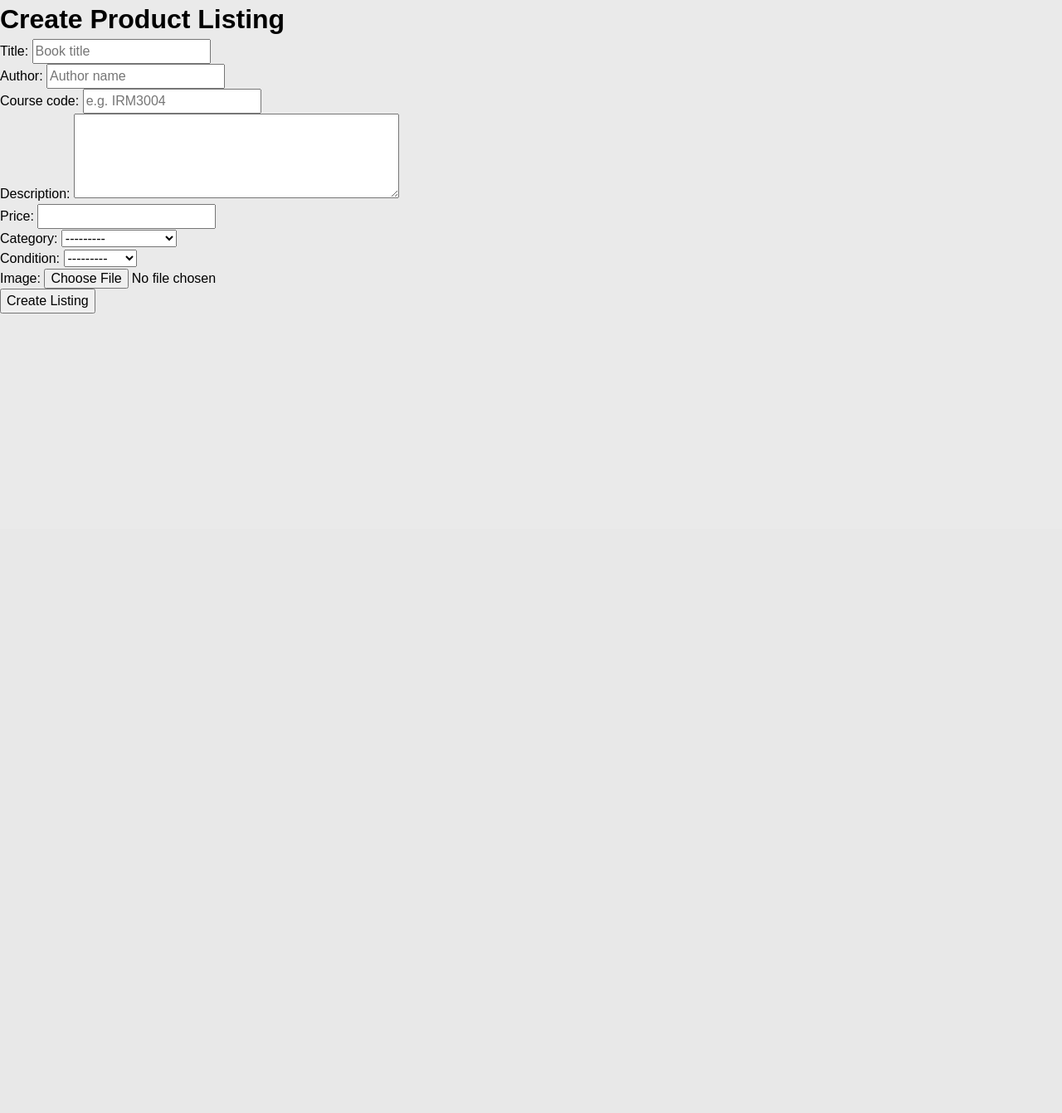
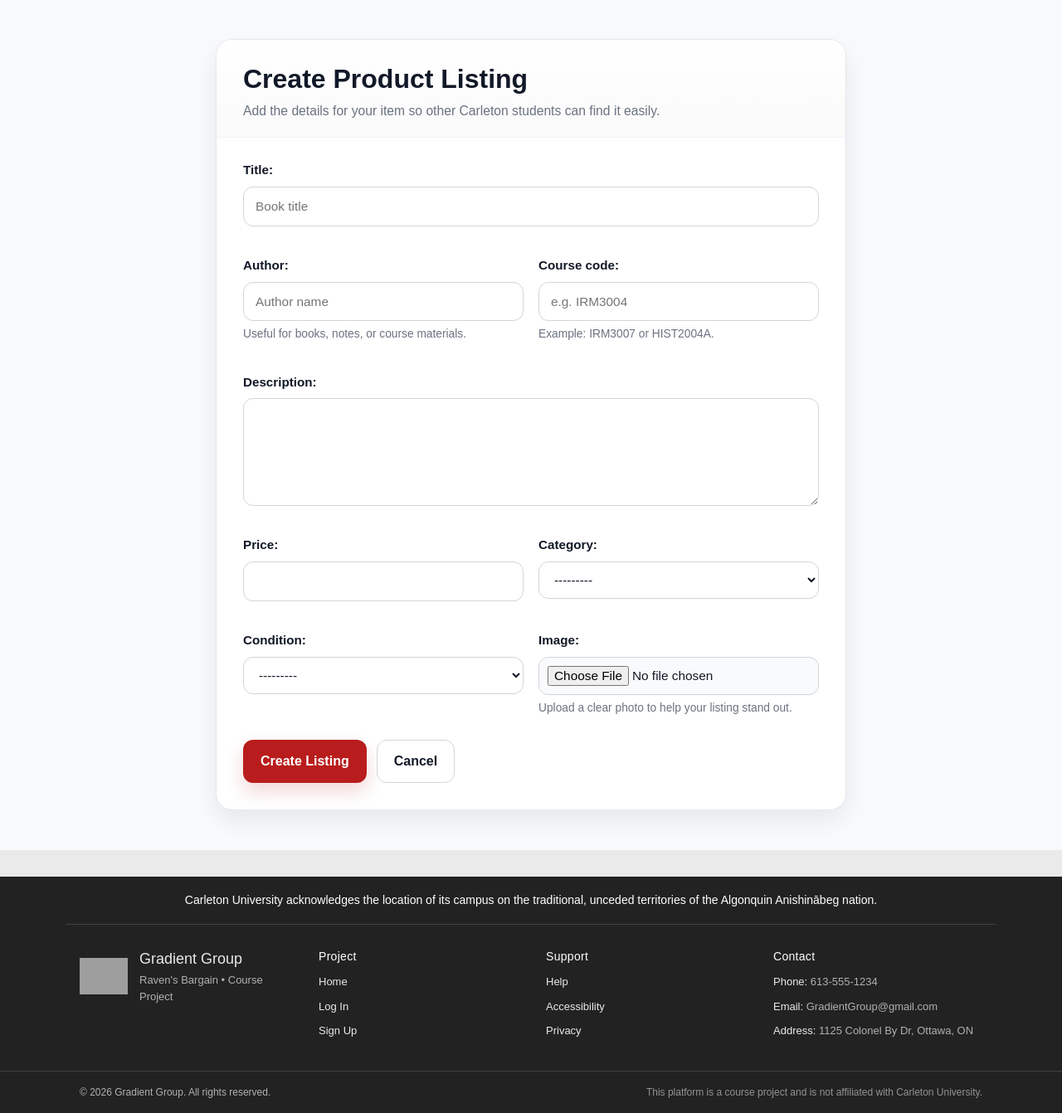
Before and after one commit to Carleton-BIT/group-projects-team-2-gradient-group, a Django app: page /products/create/ in a window 1280 px wide. Shown: the part 162-1504 px from the top of the page at 83% size. Before the commit the page ends 540 px from the top, so only its background shows below. Run offline with Django 5.2, Linux system fonts and the light colour scheme; the visitor is signed in with stand-in values (Sample User, id 1); grey boxes are pictures that could not be loaded.

Commit message:
Added CSS

```diff
--- a/core/static/style.css
+++ b/core/static/style.css
@@ -1443,3 +1443,189 @@ body.auth-page select:focus {
     grid-template-columns: 1fr;
   }
 }
+
+.listing-page {
+  padding: 48px 20px;
+  background: #f8fafc;
+  min-height: calc(100vh - 120px);
+}
+
+.listing-wrapper {
+  max-width: 760px;
+  margin: 0 auto;
+}
+
+.listing-card {
+  background: #fff;
+  border: 1px solid #e5e7eb;
+  border-radius: 20px;
+  box-shadow: 0 12px 30px rgba(10, 20, 40, 0.08);
+  overflow: hidden;
+}
+
+.listing-card__header {
+  padding: 28px 32px 20px;
+  border-bottom: 1px solid #eef2f7;
+  background: linear-gradient(180deg, #ffffff 0%, #fafafa 100%);
+}
+
+.listing-card__title {
+  margin: 0 0 8px 0;
+  font-size: 2rem;
+  line-height: 1.2;
+  color: #111827;
+}
+
+.listing-card__subtitle {
+    margin: 0;
+    color: #6b7280;
+    font-size: 0.98rem;
+    line-height: 1.5;
+  }
+
+.listing-form {
+  padding: 28px 32px 32px;
+}
+
+.form-errors-global {
+  margin-bottom: 20px;
+  padding: 14px 16px;
+  border: 1px solid #fecaca;
+  background: #fef2f2;
+  color: #991b1b;
+  border-radius: 12px;
+}
+
+.form-grid {
+  display: grid;
+  grid-template-columns: 1fr 1fr;
+  gap: 18px;
+}
+
+.form-group {
+  display: flex;
+  flex-direction: column;
+  gap: 8px;
+  margin-bottom: 18px;
+}
+
+.form-group--full {
+  grid-column: 1 / -1;
+}
+
+.form-group label {
+  font-weight: 600;
+  color: #111827;
+  font-size: 0.95rem;
+}
+
+.form-group input,
+.form-group select,
+.form-group textarea {
+  width: 100%;
+  padding: 12px 14px;
+  border: 1px solid #d1d5db;
+  border-radius: 12px;
+  font-size: 0.96rem;
+  line-height: 1.4;
+  background: #fff;
+  color: #111827;
+  transition: border-color 0.2s ease, box-shadow 0.2s ease, background 0.2s ease;
+  box-sizing: border-box;
+}
+
+.form-group textarea {
+  min-height: 130px;
+  resize: vertical;
+}
+
+.form-group input:focus,
+.form-group select:focus,
+.form-group textarea:focus {
+  outline: none;
+  border-color: #2563eb;
+  box-shadow: 0 0 0 4px rgba(37, 99, 235, 0.12);
+}
+
+.form-group input[type="file"] {
+  padding: 10px;
+  background: #f9fafb;
+}
+
+.field-errors {
+  margin: 0;
+  padding: 0;
+  list-style: none;
+  color: #b91c1c;
+  font-size: 0.88rem;
+}
+
+.form-help {
+  color: #6b7280;
+  font-size: 0.86rem;
+  margin-top: -2px;
+}
+
+.listing-form__actions {
+  display: flex;
+  gap: 12px;
+  flex-wrap: wrap;
+  margin-top: 10px;
+}
+
+.listing-btn {
+  display: inline-flex;
+  align-items: center;
+  justify-content: center;
+  padding: 13px 20px;
+  border-radius: 12px;
+  font-weight: 700;
+  text-decoration: none;
+  border: 1px solid transparent;
+  cursor: pointer;
+  transition: transform 0.2s ease, box-shadow 0.2s ease, background 0.2s ease;
+}
+
+.listing-btn:hover {
+  transform: translateY(-1px);
+}
+
+.listing-btn-primary {
+  background: #b91c1c;
+  color: #fff;
+  box-shadow: 0 10px 22px rgba(185, 28, 28, 0.18);
+}
+
+.listing-btn-primary:hover {
+  background: #991b1b;
+}
+
+.listing-btn-secondary {
+  background: #fff;
+  color: #111827;
+  border-color: #d1d5db;
+}
+
+.listing-btn-secondary:hover {
+  background: #f9fafb;
+}
+
+@media (max-width: 700px) {
+  .listing-page {
+    padding: 24px 14px;
+  }
+
+  .listing-card__header,
+  .listing-form {
+    padding: 22px 18px;
+  }
+
+  .form-grid {
+    grid-template-columns: 1fr;
+    gap: 0;
+  }
+
+  .listing-card__title {
+    font-size: 1.65rem;
+  }
+}
--- a/core/templates/core/create_product_listing.html
+++ b/core/templates/core/create_product_listing.html
@@ -5,61 +5,88 @@
 <body>
 {% include 'core/navbar.html' %}
 {% block content %}
-  <h1>Create Product Listing</h1>
+<main class="listing-page">
+  <div class="listing-wrapper">
+    <div class="listing-card">
+      <div class="listing-card__header">
+        <h1 class="listing-card__title">Create Product Listing</h1>
+        <p class="listing-card__subtitle">
+          Add the details for your item so other Carleton students can find it easily.
+        </p>
+      </div>
 
-  <form method="post" enctype="multipart/form-data">
+      <form method="post" enctype="multipart/form-data" class="listing-form">
         {% csrf_token %}
 
+        {% if form.non_field_errors %}
+          <div class="form-errors-global">
             {{ form.non_field_errors }}
+          </div>
+        {% endif %}
 
-    <div>
+        <div class="form-grid">
+          <div class="form-group form-group--full">
             {{ form.title.label_tag }}
             {{ form.title }}
             {{ form.title.errors }}
           </div>
 
-    <div>
+          <div class="form-group">
             {{ form.author.label_tag }}
             {{ form.author }}
             {{ form.author.errors }}
+            <div class="form-help">Useful for books, notes, or course materials.</div>
           </div>
 
-    <div>
+          <div class="form-group">
             {{ form.course_code.label_tag }}
             {{ form.course_code }}
             {{ form.course_code.errors }}
+            <div class="form-help">Example: IRM3007 or HIST2004A.</div>
           </div>
 
-    <div>
+          <div class="form-group form-group--full">
             {{ form.description.label_tag }}
             {{ form.description }}
             {{ form.description.errors }}
           </div>
 
-    <div>
+          <div class="form-group">
             {{ form.price.label_tag }}
             {{ form.price }}
             {{ form.price.errors }}
           </div>
 
-    <div>
+          <div class="form-group">
             {{ form.category.label_tag }}
             {{ form.category }}
             {{ form.category.errors }}
           </div>
 
-    <div>
+          <div class="form-group">
             {{ form.condition.label_tag }}
             {{ form.condition }}
             {{ form.condition.errors }}
           </div>
 
-    <div>
+          <div class="form-group">
             {{ form.image.label_tag }}
             {{ form.image }}
             {{ form.image.errors }}
+            <div class="form-help">Upload a clear photo to help your listing stand out.</div>
+          </div>
         </div>
 
-    <button type="submit">Create Listing</button>
+        <div class="listing-form__actions">
+          <button type="submit" class="listing-btn listing-btn-primary">Create Listing</button>
+          <a href="{% url 'index' %}" class="listing-btn listing-btn-secondary">Cancel</a>
+        </div>
       </form>
+    </div>
+  </div>
+</main>
+
+{% include 'core/footer.html' %}
+</body>
+</html>
 {% endblock %}
```
Lines whose indentation alone changed are shown as unchanged.
